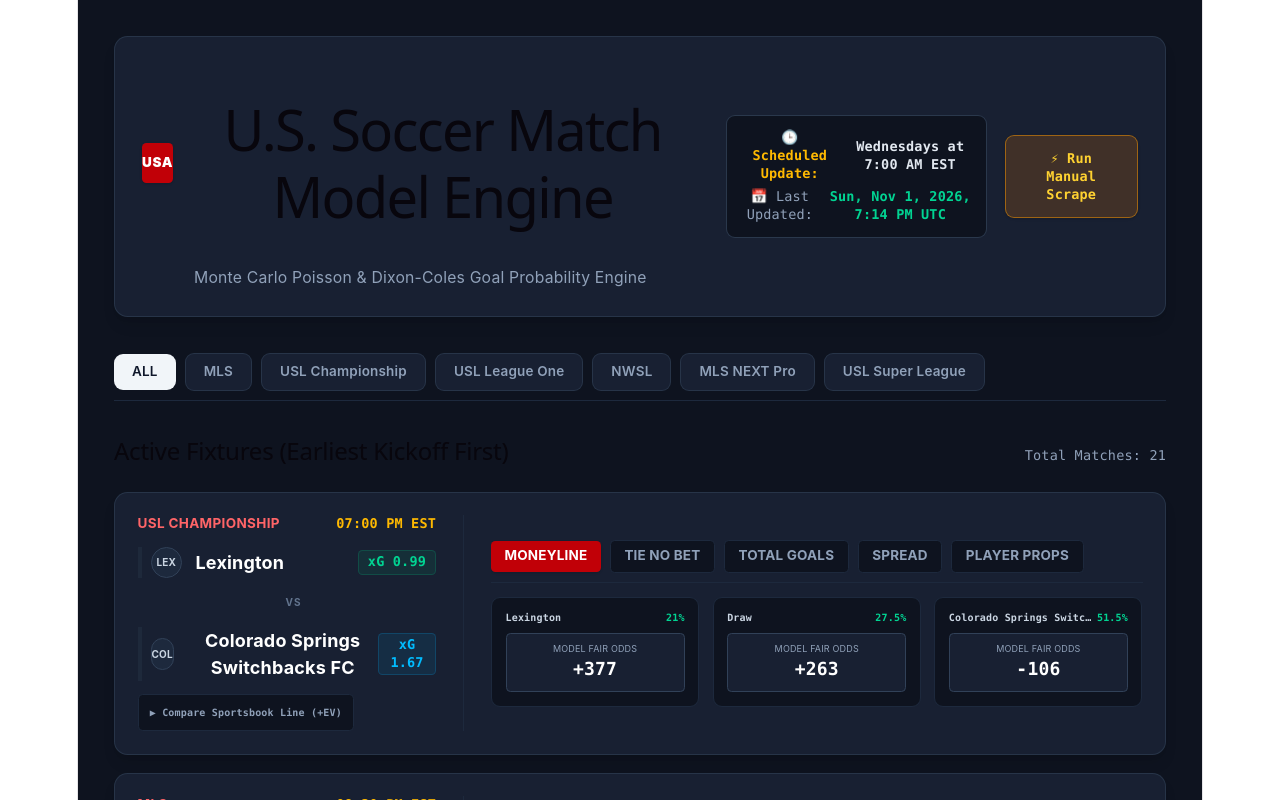
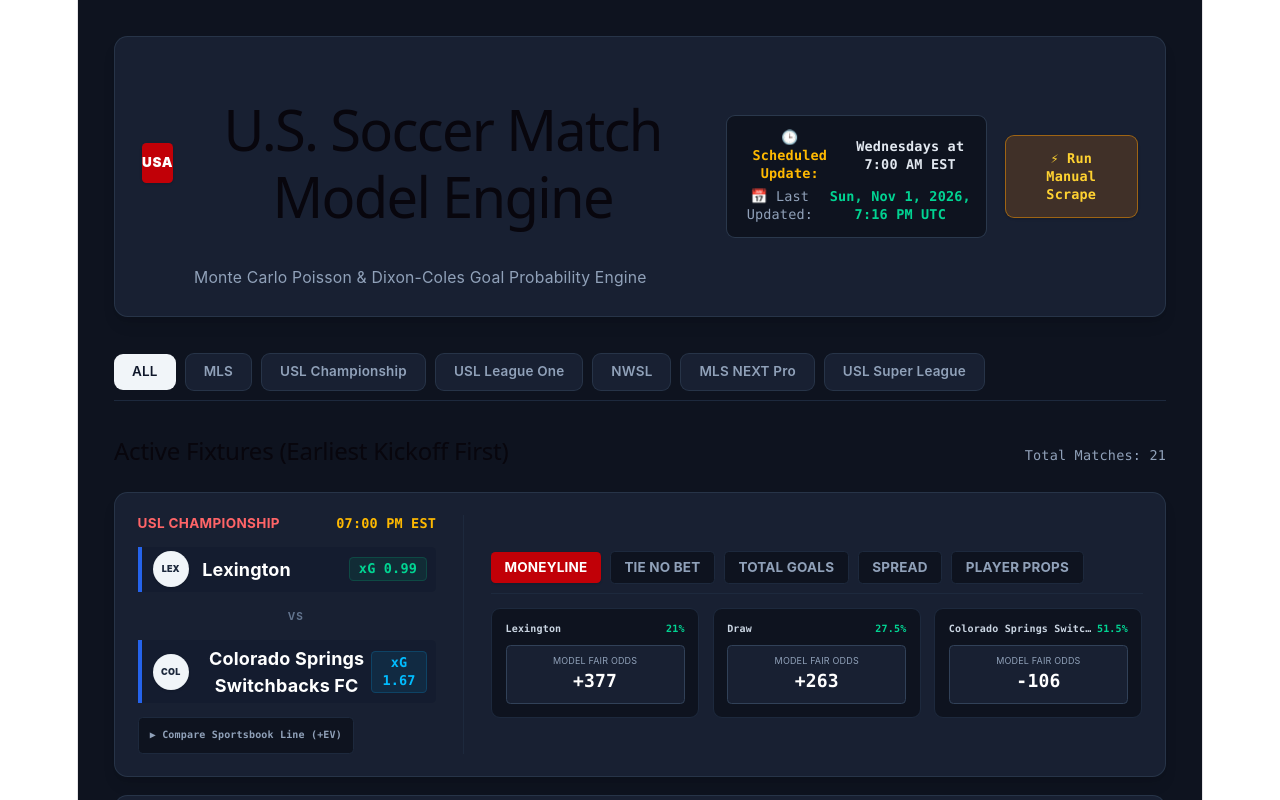
Before and after one commit to mrvertig0/us-soccer-simulator, a React (Vite) app: page / in a window 1280 px wide. Shown: the top 800 px of the page. Built offline with nearby package versions, Linux system fonts and the light colour scheme.

Commit message:
Fix team logo rendering with white badge wrappers and referrer-policy, add full US soccer team color palette

```diff
--- a/public/data/upcoming_odds.json
+++ b/public/data/upcoming_odds.json
@@ -1,6 +1,6 @@
 {
   "metadata": {
-    "generated_at": "2026-11-01T19:14:00.992604+00:00",
+    "generated_at": "2026-11-01T19:16:33.643542+00:00",
     "engine_status": "live_espn_scraper_active",
     "fixture_count": 21
   },
--- a/src/App.jsx
+++ b/src/App.jsx
@@ -263,40 +263,56 @@ export default function App() {
                           </span>
                         </div>
 
-                        {/* Team Rows with Logos & Primary Brand Color Accents */}
+                        {/* Team Rows with Round White Crest Badges & Primary Color Borders */}
                         <div className="space-y-2.5">
                           {/* Home Team */}
-                          <div className="flex items-center justify-between pl-2 border-l-4 rounded-r" style={{ borderColor: fix.home_color || '#1E293B' }}>
+                          <div className="flex items-center justify-between pl-2.5 py-1 border-l-4 rounded-r bg-slate-900/40" style={{ borderColor: fix.home_color || '#2563EB' }}>
                             <div className="flex items-center gap-3">
+                              <div className="w-8 h-8 rounded-full bg-slate-100 p-1 flex items-center justify-center shrink-0 border border-slate-200/20 shadow-sm">
                                 {fix.home_logo ? (
-                                <img src={fix.home_logo} alt={fix.home_team} className="w-7 h-7 object-contain drop-shadow" />
+                                  <img
+                                    src={fix.home_logo}
+                                    alt={fix.home_team}
+                                    referrerPolicy="no-referrer"
+                                    className="w-full h-full object-contain"
+                                    onError={(e) => { e.target.style.display = 'none'; }}
+                                  />
                                 ) : (
-                                <div className="w-7 h-7 bg-slate-800 text-slate-300 font-bold text-[10px] flex items-center justify-center rounded-full border border-slate-700">
+                                  <span className="font-black text-[9px] text-slate-800">
                                     {fix.home_team.substring(0, 3).toUpperCase()}
+                                  </span>
+                                )}
                               </div>
-                              )}
                               <span className="font-bold text-base text-white">{fix.home_team}</span>
                             </div>
-                            <span className="text-xs text-emerald-400 font-mono font-bold bg-emerald-500/10 px-2 py-0.5 rounded border border-emerald-500/20">
+                            <span className="text-xs text-emerald-400 font-mono font-bold bg-emerald-500/10 px-2 py-0.5 rounded border border-emerald-500/20 mr-2">
                               xG {m.home_xg}
                             </span>
                           </div>
 
-                          <div className="text-[10px] text-slate-500 font-bold tracking-widest uppercase pl-3">VS</div>
+                          <div className="text-[10px] text-slate-500 font-bold tracking-widest uppercase pl-4">VS</div>
 
                           {/* Away Team */}
-                          <div className="flex items-center justify-between pl-2 border-l-4 rounded-r" style={{ borderColor: fix.away_color || '#1E293B' }}>
+                          <div className="flex items-center justify-between pl-2.5 py-1 border-l-4 rounded-r bg-slate-900/40" style={{ borderColor: fix.away_color || '#2563EB' }}>
                             <div className="flex items-center gap-3">
+                              <div className="w-8 h-8 rounded-full bg-slate-100 p-1 flex items-center justify-center shrink-0 border border-slate-200/20 shadow-sm">
                                 {fix.away_logo ? (
-                                <img src={fix.away_logo} alt={fix.away_team} className="w-7 h-7 object-contain drop-shadow" />
+                                  <img
+                                    src={fix.away_logo}
+                                    alt={fix.away_team}
+                                    referrerPolicy="no-referrer"
+                                    className="w-full h-full object-contain"
+                                    onError={(e) => { e.target.style.display = 'none'; }}
+                                  />
                                 ) : (
-                                <div className="w-7 h-7 bg-slate-800 text-slate-300 font-bold text-[10px] flex items-center justify-center rounded-full border border-slate-700">
+                                  <span className="font-black text-[9px] text-slate-800">
                                     {fix.away_team.substring(0, 3).toUpperCase()}
+                                  </span>
+                                )}
                               </div>
-                              )}
                               <span className="font-bold text-base text-white">{fix.away_team}</span>
                             </div>
-                            <span className="text-xs text-sky-400 font-mono font-bold bg-sky-500/10 px-2 py-0.5 rounded border border-sky-500/20">
+                            <span className="text-xs text-sky-400 font-mono font-bold bg-sky-500/10 px-2 py-0.5 rounded border border-sky-500/20 mr-2">
                               xG {m.away_xg}
                             </span>
                           </div>
```
Lines whose indentation alone changed are shown as unchanged.
